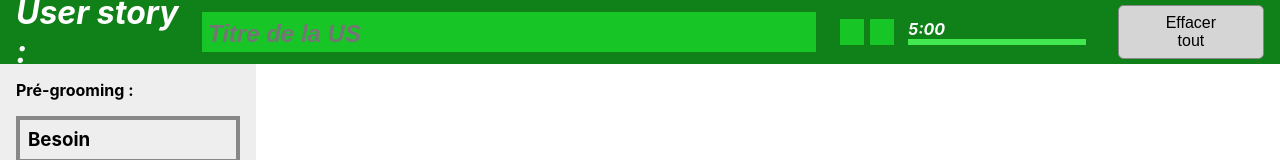
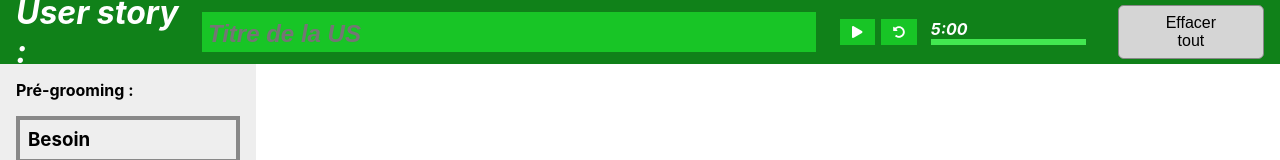
Before and after one commit to is06team/roadtrip-grooming, a Next.js app: page / in a window 1280 px wide. Shown: the top 160 px of the page. Built offline with nearby package versions, Linux system fonts and the light colour scheme.

Commit message:
Fixed fontawesome

```diff
--- a/components/IncrementPhase/components/Increment/components/Estimation/index.tsx
+++ b/components/IncrementPhase/components/Increment/components/Estimation/index.tsx
@@ -1,3 +1,5 @@
+import { faSlack } from '@fortawesome/free-brands-svg-icons'
+import { FontAwesomeIcon } from '@fortawesome/react-fontawesome'
 import React, { useEffect, useState } from 'react'
 import styles from './styles.module.scss'
 
@@ -57,7 +59,7 @@
         <option>21</option>
       </select>
       <button className={'slackPoll' + (slackCopied ? ' copied' : '')} onClick={handleSlackCopy}>
-        <i className="fab fa-slack"></i>
+        <FontAwesomeIcon icon={faSlack} />
         <span className="label">{slackCopied ? 'Copié !' : 'Copier poll Slack'}</span>
       </button>
     </div>
--- a/components/Timer/index.tsx
+++ b/components/Timer/index.tsx
@@ -1,3 +1,6 @@
+import { faPause, faPlay, faUndoAlt } from '@fortawesome/free-solid-svg-icons'
+import { FontAwesomeIcon } from '@fortawesome/react-fontawesome'
+import { platform } from 'os'
 import React, { useState, useEffect } from 'react'
 import styles from './styles.module.scss'
 
@@ -44,10 +47,10 @@
     <div className={styles.Timer}>
       <div className={styles.buttons}>
         <button className="timer" onClick={startPause}>
-          <i className={'fas ' + (active ? 'fa-pause' : 'fa-play')}></i>
+          <FontAwesomeIcon icon={active ? faPause : faPlay} />
         </button>
         <button className="timer" onClick={reset}>
-          <i className="fas fa-undo-alt"></i>
+          <FontAwesomeIcon icon={faUndoAlt} />
         </button>
       </div>
       <div className={styles.counter}>
--- a/package.json
+++ b/package.json
@@ -12,6 +12,10 @@
     "test": "jest"
   },
   "dependencies": {
+    "@fortawesome/fontawesome-svg-core": "^1.2.36",
+    "@fortawesome/free-solid-svg-icons": "^5.15.4",
+    "@fortawesome/free-brands-svg-icons": "5.15.4",
+    "@fortawesome/react-fontawesome": "^0.1.15",
     "file-saver": "^2.0.5",
     "lodash": "^4.17.21",
     "next": "^11.0.1",
--- a/pages/_app.tsx
+++ b/pages/_app.tsx
@@ -4,11 +4,10 @@
 function MyApp({ Component, pageProps }) {
   return (
     <>
-      <Component {...pageProps} />
       <Head>
         <title>Roadtrip App</title>
-        <script type="text/javascript" src="https://kit.fontawesome.com/c8a09f3a5c.js"></script>
       </Head>
+      <Component {...pageProps} />
     </>
   )
 }
--- a/pages/grooming.tsx
+++ b/pages/grooming.tsx
@@ -40,7 +40,7 @@
             placeholder="Titre de la US"
             onChange={(e) => setStory({ ...story, title: e.target.value })}
           />
-          <Timer></Timer>
+          <Timer />
           <button onClick={() => setStory(defaultUserStoryData)}>Effacer tout</button>
         </div>
         <div className={styles.Main}>
```
Also changed, not shown: 1 other file (tests, documents, lock files or other folders).
